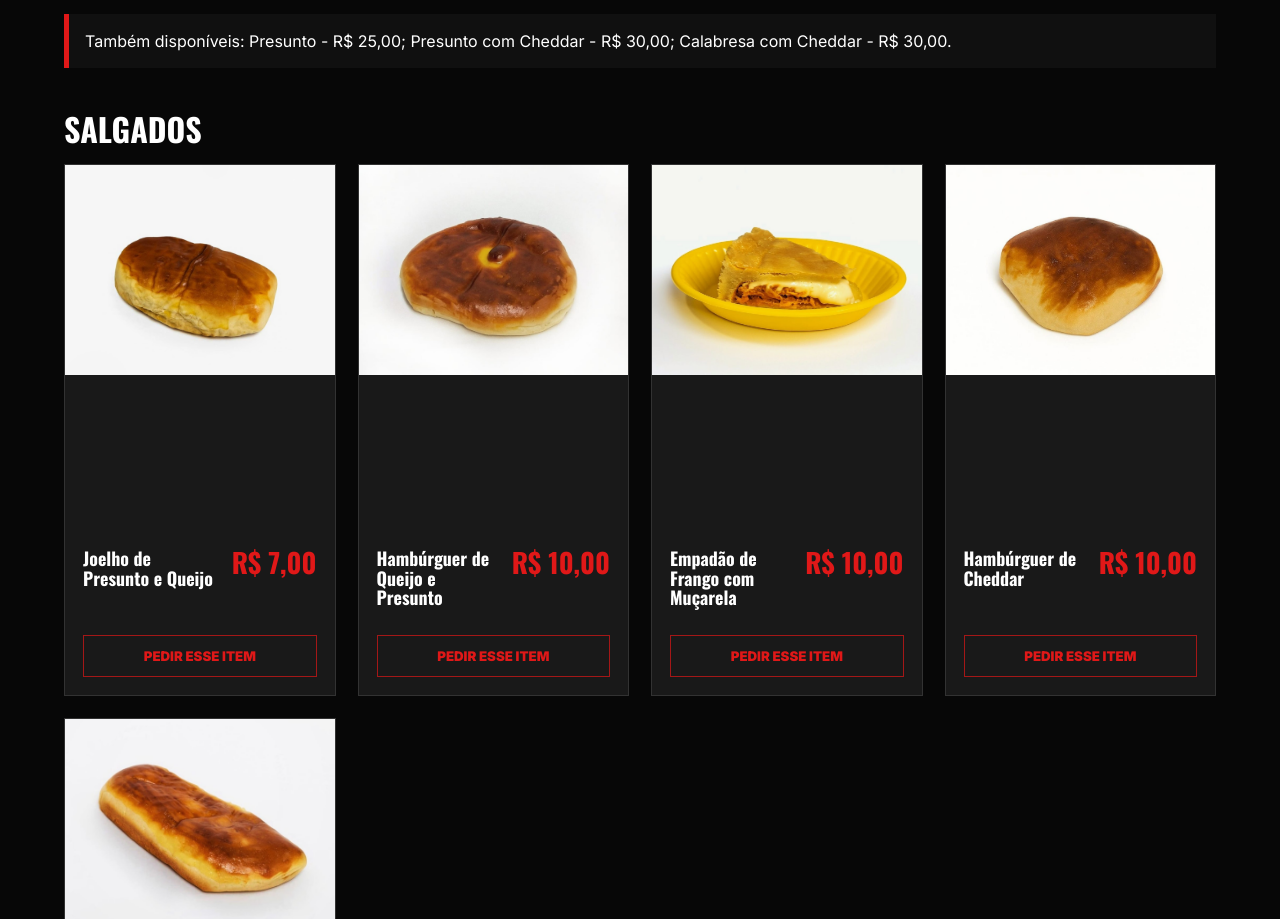
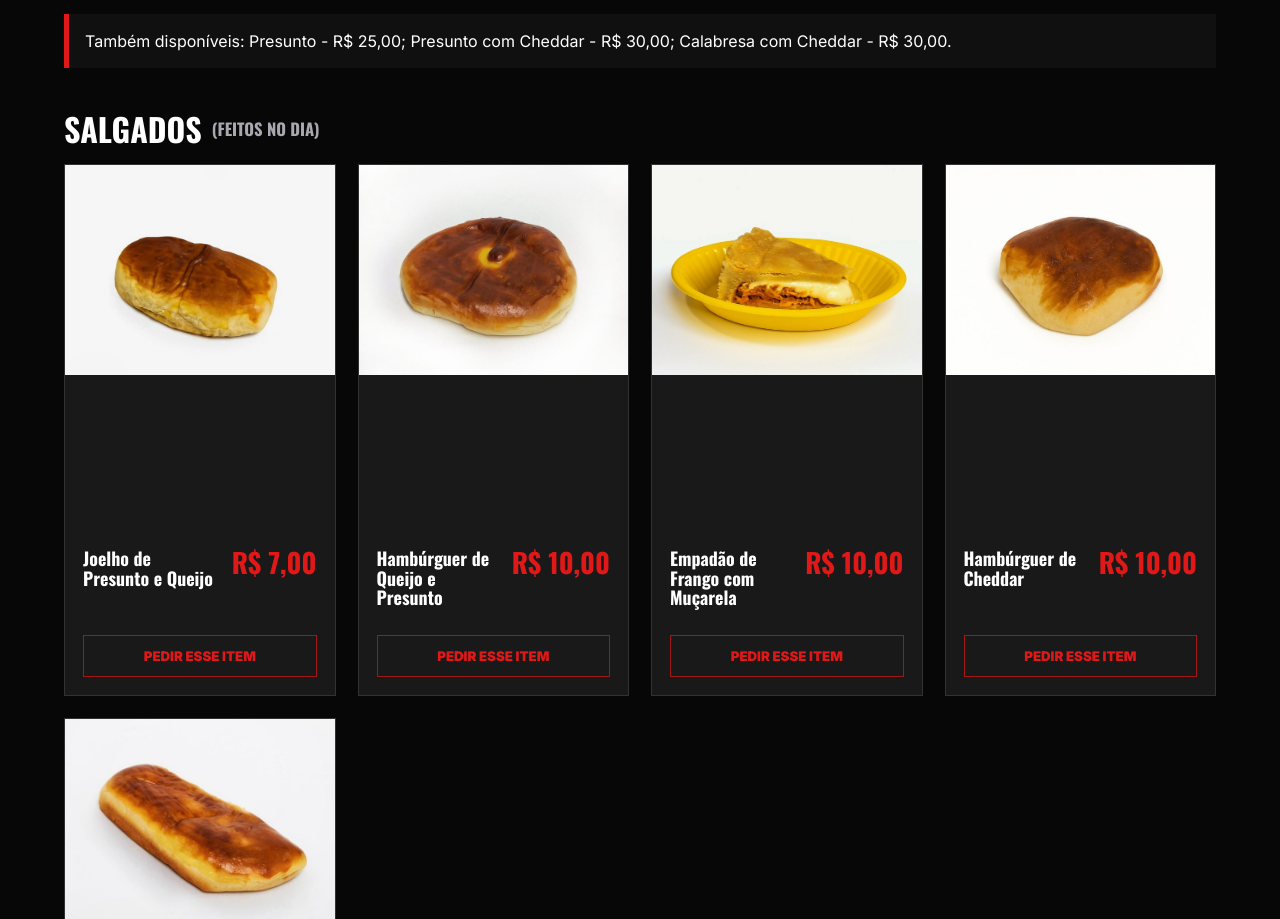
Before and after one commit to GAB-RAY/hr-lanches, a Next.js app: page / in a window 1280 px wide. Shown: the part 2614-3533 px from the top of the page. Built offline with nearby package versions, Linux system fonts and the light colour scheme.

Commit message:
Label savory items as made daily

```diff
--- a/app/globals.css
+++ b/app/globals.css
@@ -496,6 +496,14 @@ footer img {
   gap: 10px;
   margin-bottom: 18px;
   padding-left: 0;
+}
+
+.categoria-complemento {
+  color: #a8a8b0;
+  font-family: inherit;
+  font-size: 0.52em;
+  font-weight: 700;
+  line-height: 1.2;
 }
 
 .grade-produtos {
--- a/app/page.tsx
+++ b/app/page.tsx
@@ -223,7 +223,9 @@ export default function Home() {
         </div>
 
         <div className="categoria">
-          <h3>Salgados</h3>
+          <h3>
+            Salgados <span className="categoria-complemento">(Feitos no dia)</span>
+          </h3>
           <div className="grade-produtos">{salgados.map((produto) => <ProdutoCard key={produto.nome} produto={produto} />)}</div>
         </div>
 
```
